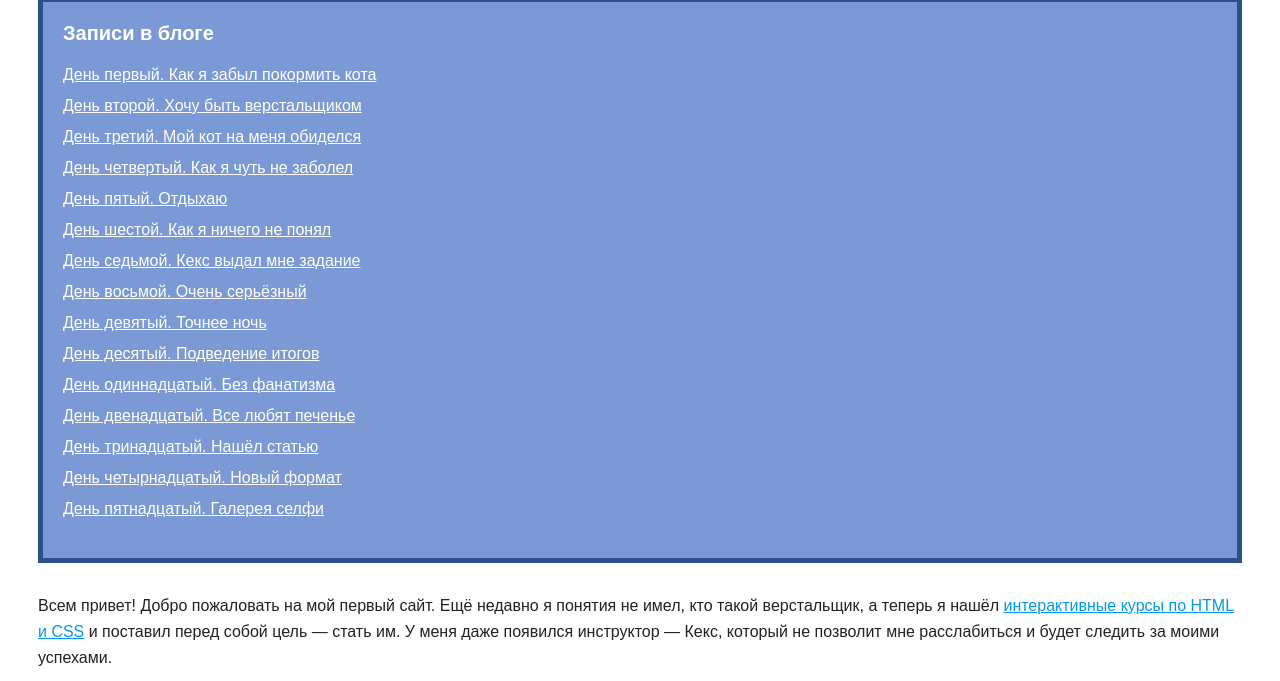
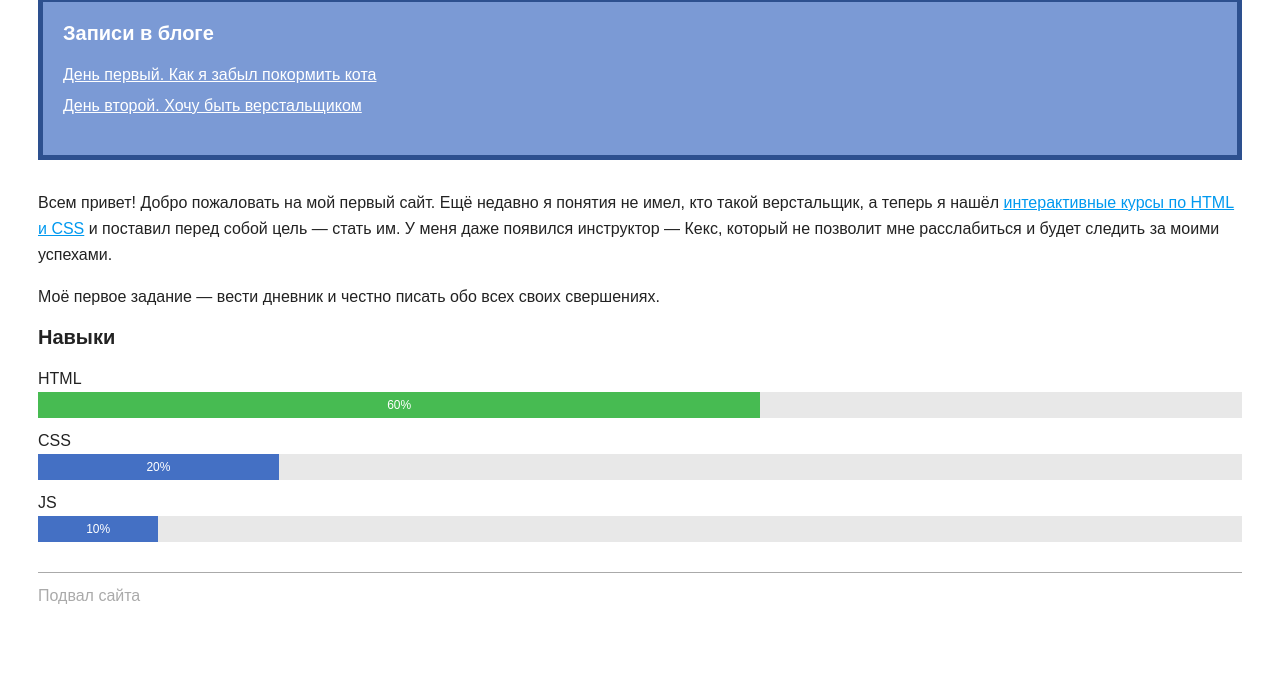
Before and after one commit to twogog/fluffy-umbrella, a plain HTML site: page index.html in a window 1280 px wide. Shown: the part 119-800 px from the top of the page. Drawn offline with Linux system fonts and the light colour scheme.

Commit message:
апдейт

```diff
--- a/index.html
+++ b/index.html
@@ -18,19 +18,6 @@
         <ul>
           <li><a href="day-1.html">День первый. Как я забыл покормить кота</a></li>
           <li><a href="day-2.html">День второй. Хочу быть верстальщиком</a></li>
-          <li><a href="day-3.html">День третий. Мой кот на меня обиделся</a></li>
-          <li><a href="day-4.html">День четвертый. Как я чуть не заболел</a></li>
-          <li><a href="day-5.html">День пятый. Отдыхаю</a></li>
-          <li><a href="day-6.html">День шестой. Как я ничего не понял</a></li>
-          <li><a href="day-7.html">День седьмой. Кекс выдал мне задание</a></li>
-          <li><a href="day-8.html">День восьмой. Очень серьёзный</a></li>
-          <li><a href="day-9.html">День девятый. Точнее ночь</a></li>
-          <li><a href="day-10.html">День десятый. Подведение итогов</a></li>
-          <li><a href="day-11.html">День одиннадцатый. Без фанатизма</a></li>
-          <li><a href="day-12.html">День двенадцатый. Все любят печенье</a></li>
-          <li><a href="day-13.html">День тринадцатый. Нашёл статью</a></li>
-          <li><a href="day-14.html">День четырнадцатый. Новый формат</a></li>
-          <li><a href="day-15.html">День пятнадцатый. Галерея селфи</a></li>
         </ul>
       </nav>
       <section>
```
